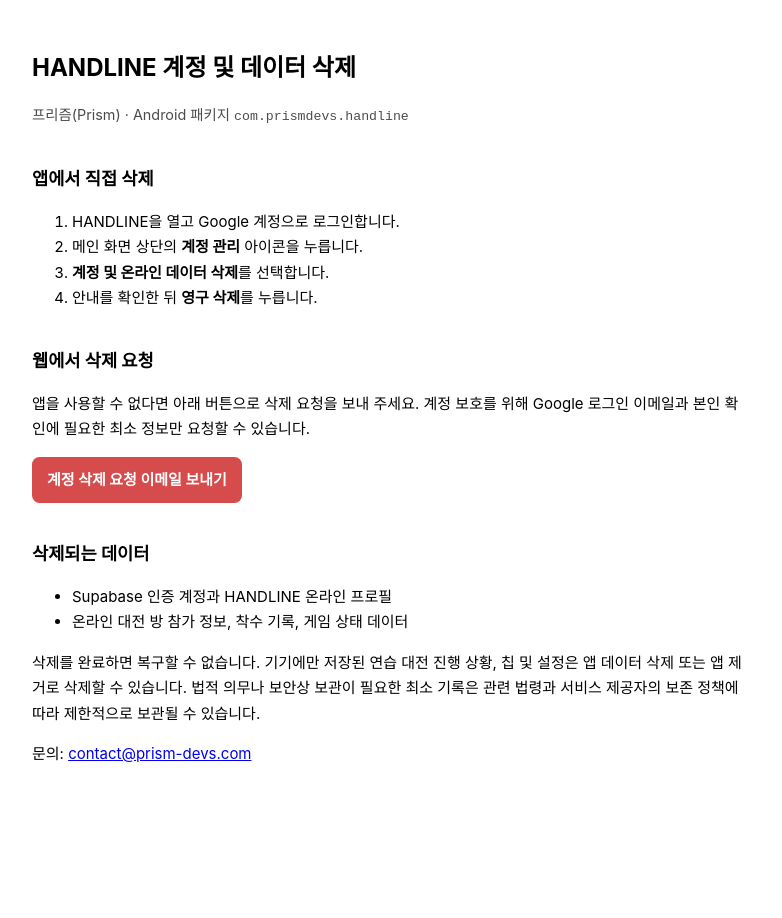
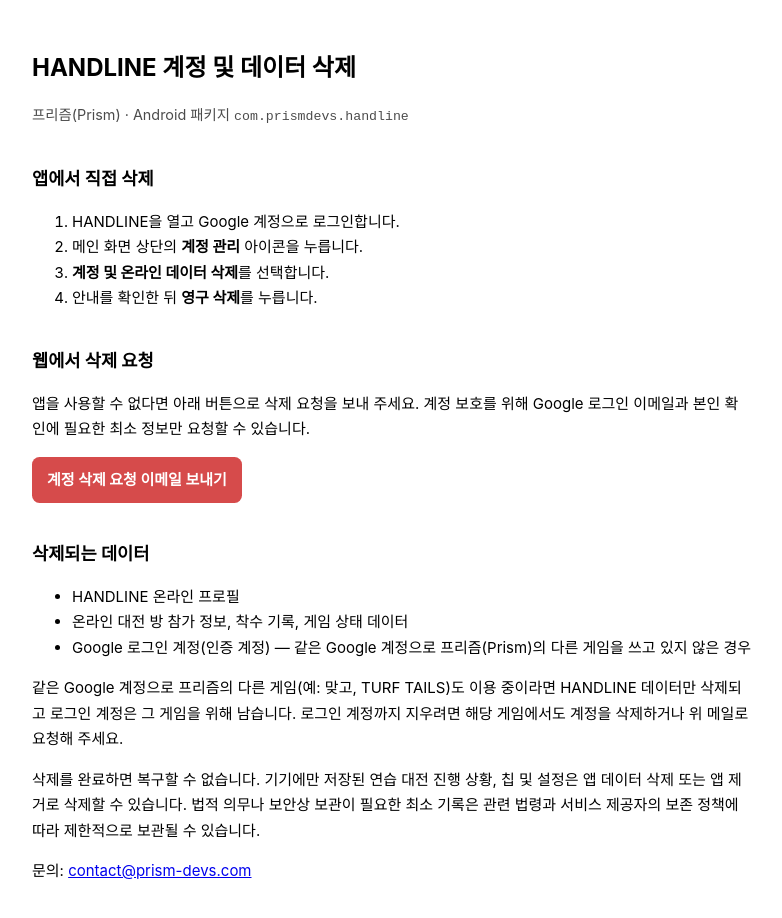
Before and after one commit to jbkim-dev/jbkim-dev.github.io, a plain HTML site: page handline/delete-account.html in a window 1280 px wide. Shown: the whole page, without its empty margins (248-1030 px from the left). Before the commit the page ends 846 px from the top, so only its background shows below. Drawn offline with Linux system fonts and the light colour scheme.

Commit message:
handline: clarify game-scoped account deletion

```diff
--- a/handline/delete-account.html
+++ b/handline/delete-account.html
@@ -36,9 +36,12 @@ Google 로그인 이메일과 본인 확인에 필요한 최소 정보만 요청
 
 <h2>삭제되는 데이터</h2>
 <ul>
-  <li>Supabase 인증 계정과 HANDLINE 온라인 프로필</li>
+  <li>HANDLINE 온라인 프로필</li>
   <li>온라인 대전 방 참가 정보, 착수 기록, 게임 상태 데이터</li>
+  <li>Google 로그인 계정(인증 계정) — 같은 Google 계정으로 프리즘(Prism)의 다른 게임을 쓰고 있지 않은 경우</li>
 </ul>
+<p>같은 Google 계정으로 프리즘의 다른 게임(예: 맞고, TURF TAILS)도 이용 중이라면 HANDLINE 데이터만 삭제되고
+로그인 계정은 그 게임을 위해 남습니다. 로그인 계정까지 지우려면 해당 게임에서도 계정을 삭제하거나 위 메일로 요청해 주세요.</p>
 <p>삭제를 완료하면 복구할 수 없습니다. 기기에만 저장된 연습 대전 진행 상황, 칩 및
 설정은 앱 데이터 삭제 또는 앱 제거로 삭제할 수 있습니다. 법적 의무나 보안상 보관이
 필요한 최소 기록은 관련 법령과 서비스 제공자의 보존 정책에 따라 제한적으로 보관될 수
```
Also changed, not shown: handline/privacy.html (+1 -1 lines).
